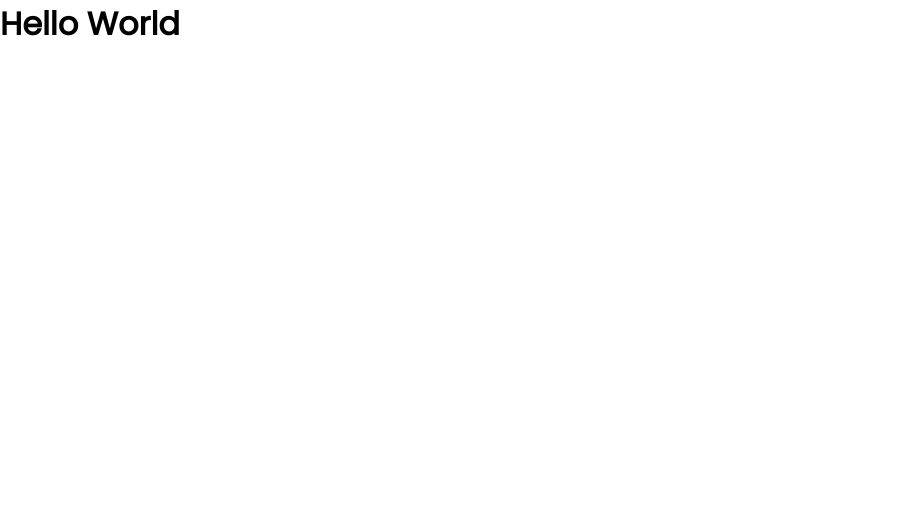
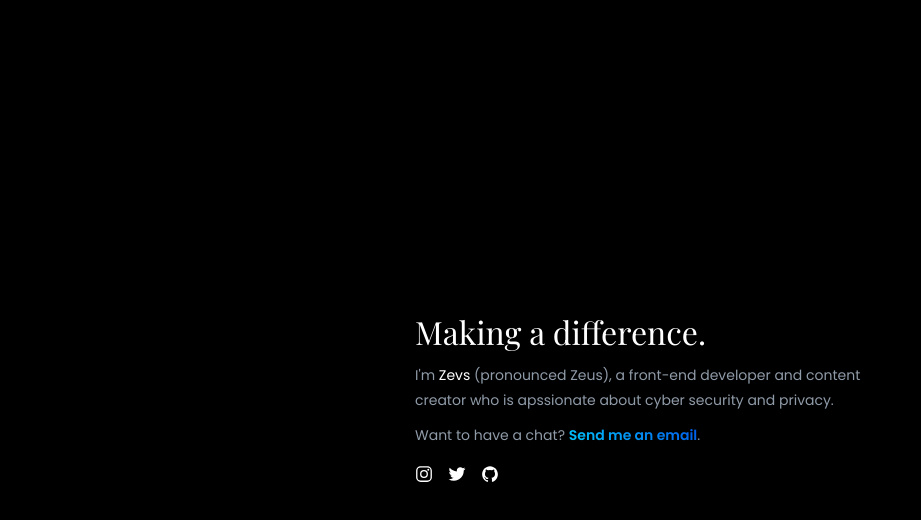
Before and after one commit to oh-testting/zevs.codes, a Next.js app: page / in a window 1280 px wide. Shown: the top 520 px of the page, without its empty margins (0-921 px from the left). Built offline with nearby package versions, Linux system fonts and the light colour scheme.

Commit message:
Add hero to the home page

```diff
--- /dev/null
+++ b/components/Hero/Hero.js
@@ -0,0 +1,35 @@
+import { IoLogoInstagram, IoLogoTwitter, IoLogoGithub } from 'react-icons/io5';
+
+import * as S from './Hero.styles';
+
+const Hero = () => {
+  return (
+    <S.Container>
+      <S.Title>Making a difference.</S.Title>
+      <S.Paragraph>
+        I'm <span>Zevs</span> (pronounced Zeus), a front-end developer and
+        content creator who is apssionate about cyber security and privacy.
+      </S.Paragraph>
+      <S.Paragraph>
+        Want to have a chat?{' '}
+        <S.LinkGradient href="mailto:zevs@tutamail.com">
+          Send me an email
+        </S.LinkGradient>
+        .
+      </S.Paragraph>
+      <S.SocialContainer>
+        <S.SocialIcon href="#">
+          <IoLogoInstagram />
+        </S.SocialIcon>
+        <S.SocialIcon href="#">
+          <IoLogoTwitter />
+        </S.SocialIcon>
+        <S.SocialIcon href="#">
+          <IoLogoGithub />
+        </S.SocialIcon>
+      </S.SocialContainer>
+    </S.Container>
+  );
+};
+
+export default Hero;
--- /dev/null
+++ b/components/Hero/Hero.styles.js
@@ -0,0 +1,63 @@
+import styled from 'styled-components';
+
+export const Container = styled.div`
+  width: 80%;
+  max-width: 450px;
+  margin: 0 auto;
+`;
+
+export const Title = styled.h1`
+  font-family: 'Playfair Display', serif;
+  font-weight: 400;
+  margin-bottom: 10px;
+  font-size: 32px;
+  color: ${({ theme }) => theme.colors.text.primary};
+`;
+
+export const Paragraph = styled.p`
+  font-size: 14px;
+  color: ${({ theme }) => theme.colors.text.secondary};
+  line-height: 1.8;
+  margin-bottom: 10px;
+
+  span {
+    color: #fff;
+  }
+`;
+
+export const LinkGradient = styled.a`
+  text-decoration: none;
+  background-color: #005bea;
+  background-image: linear-gradient(45deg, #00c6fb, #005bea);
+  -webkit-background-clip: text;
+  -moz-background-clip: text;
+  -webkit-text-fill-color: transparent;
+  -moz-text-fill-color: transparent;
+  font-weight: 600;
+`;
+
+export const SocialIcon = styled.a`
+  color: ${({ theme }) => theme.colors.text.primary};
+  font-size: 18px;
+  transition: 0.3s;
+  margin-right: 15px;
+
+  &:last-child {
+    margin-right: 0;
+  }
+
+  &:hover {
+    color: ${({ theme }) => theme.colors.text.primary} !important;
+  }
+`;
+
+export const SocialContainer = styled.div`
+  margin-top: 5px;
+  display: inline-block;
+
+  &:hover {
+    ${SocialIcon} {
+      color: ${({ theme }) => theme.colors.text.secondary};
+    }
+  }
+`;
--- /dev/null
+++ b/components/Hero/index.js
@@ -0,0 +1,3 @@
+import Hero from './Hero';
+
+export default Hero;
--- a/package.json
+++ b/package.json
@@ -14,6 +14,7 @@
     "next": "11.1.0",
     "react": "17.0.2",
     "react-dom": "17.0.2",
+    "react-icons": "^4.2.0",
     "styled-components": "^5.3.1"
   },
   "devDependencies": {
--- a/pages/index.js
+++ b/pages/index.js
@@ -1,8 +1,12 @@
+import Hero from '@components/Hero';
+
+import * as S from '@styles/pages/Home.styles';
+
 const Home = () => {
   return (
-    <div>
-      <h1>Hello World</h1>
-    </div>
+    <S.Wrapper>
+      <Hero />
+    </S.Wrapper>
   );
 };
 
--- a/styles/global.js
+++ b/styles/global.js
@@ -1,7 +1,7 @@
 import { createGlobalStyle } from 'styled-components';
 
 export const GlobalStyle = createGlobalStyle`
-  @import url('https://fonts.googleapis.com/css2?family=Playfair+Display&family=Poppins&display=swap');
+  @import url('https://fonts.googleapis.com/css2?family=Playfair+Display&family=Poppins:wght@400;600&display=swap');
 
   *,
   *::before,
--- /dev/null
+++ b/styles/pages/Home.styles.js
@@ -0,0 +1,11 @@
+import styled from 'styled-components';
+
+export const Wrapper = styled.div`
+  width: 100%;
+  min-height: 100vh;
+  padding: 200px 0;
+  background-color: ${({ theme }) => theme.colors.background};
+  color: ${({ theme }) => theme.colors.text.primary};
+  display: flex;
+  align-items: center;
+`;
```
Also changed, not shown: .eslintrc.json, 1 other file (tests, documents, lock files or other folders).
